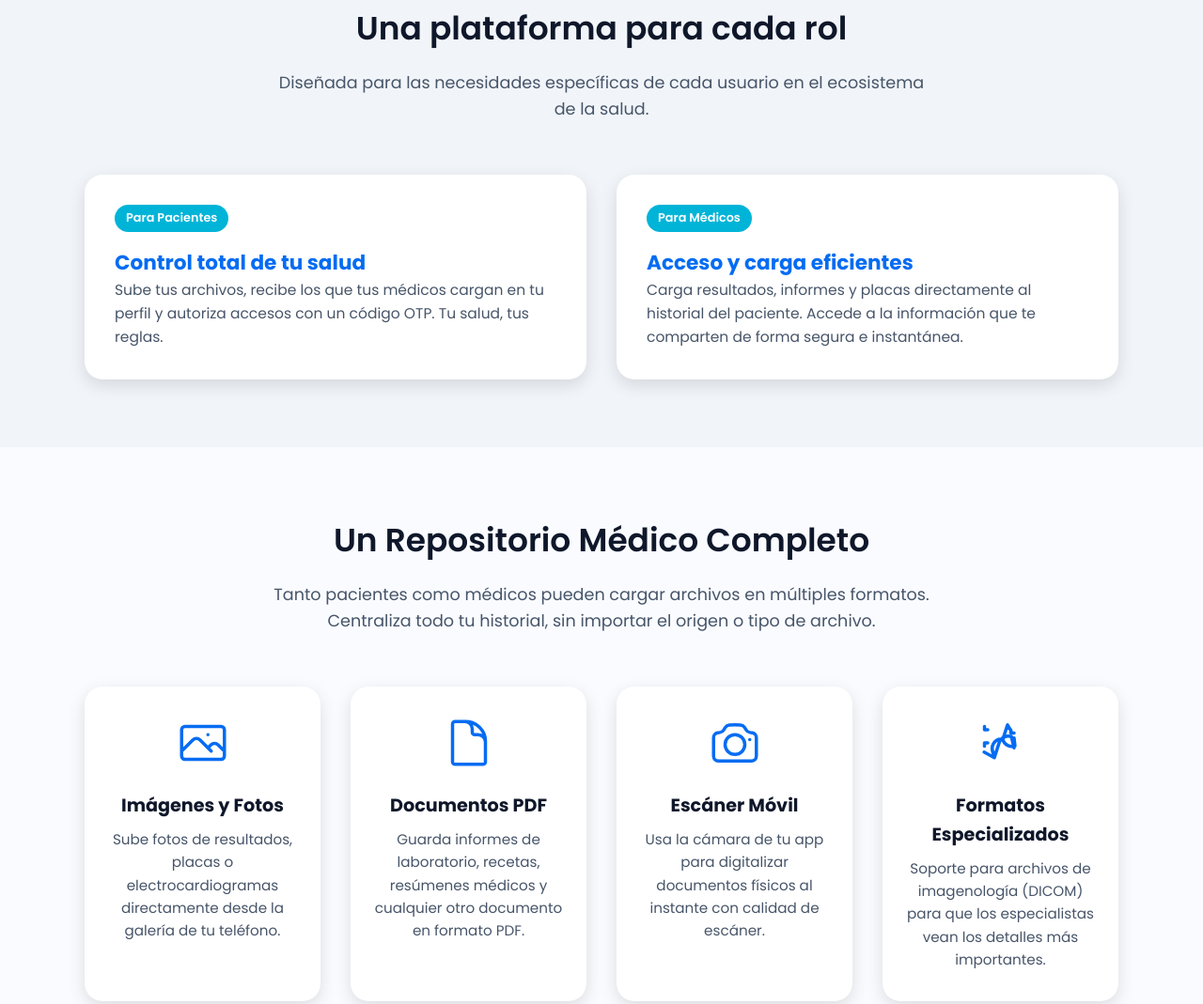
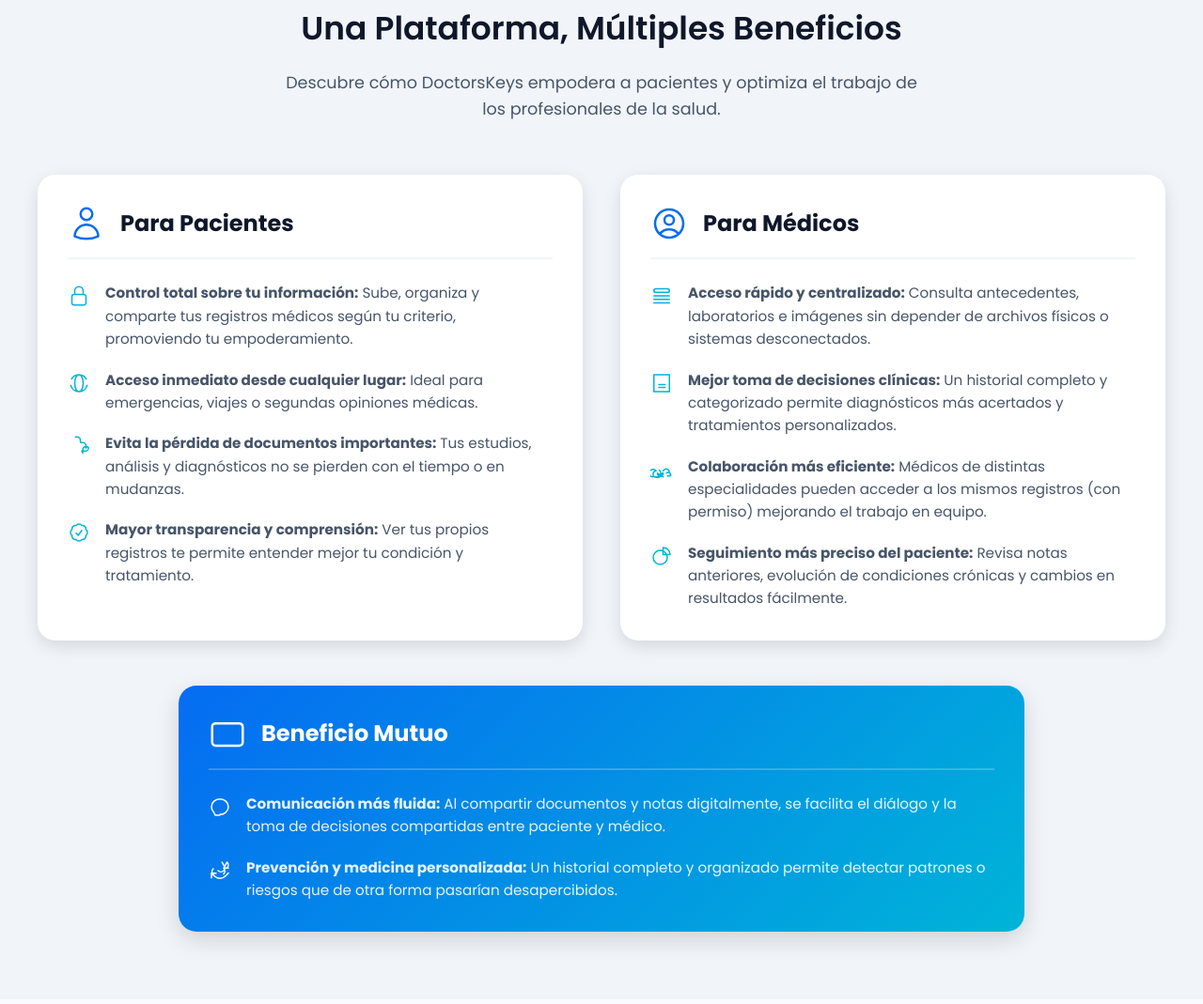
Before and after one commit to eespinoza1/doctorskeyslanding, a plain HTML site: page index.html in a window 1280 px wide. Shown: the part 618-1687 px from the top of the page at 94% size. Drawn offline with Linux system fonts and the light colour scheme.

Commit message:
beneficios

```diff
--- a/index.html
+++ b/index.html
@@ -38,17 +38,26 @@
     @keyframes float{0%,100%{transform:translateY(0)}50%{transform:translateY(-12px)}}
     .section-title{text-align:center;font-size:2.15rem;font-weight:600;margin-bottom:1rem;color:var(--gray-900)}
     .section-subtitle{text-align:center;font-size:1.1rem;color:var(--gray-700);max-width:700px;margin:0 auto 3.5rem}
+
+    /* --- SECCIÓN DE BENEFICIOS MEJORADA --- */
     .features{padding:4.5rem 1rem;background:var(--gray-100)}
-    .features__grid{max-width:1100px;margin:auto;display:grid;gap:2rem;grid-template-columns:repeat(auto-fit,minmax(300px,1fr))}
-    .card{border-radius:1.2rem;padding:2rem;box-shadow:var(--shadow-md);transition:transform .25s,box-shadow .25s;background-color:#fff; display: flex; flex-direction: column;}
-    .card:hover{transform:translateY(-6px);box-shadow:0 12px 30px rgba(0,0,0,.18)}
-    .card__header{display:flex;align-items:center;gap:.8rem;margin-bottom:1rem;}
-    .card__icon{color:var(--primary); width:32px; height:32px; flex-shrink:0;}
-    .card h3{font-size:1.35rem;color:var(--primary);}
-    .card p{font-size:.97rem;color:var(--gray-700); flex-grow: 1;}
-    .badge {background-color: var(--secondary); color: white; font-size: 0.8rem; font-weight: 600; padding: 0.25rem 0.75rem; border-radius: 20px; display: inline-block;}
+    .benefits-container {display: grid; grid-template-columns: 1fr; gap: 2.5rem; max-width: 1200px; margin: 0 auto 3rem auto;}
+    @media (min-width: 768px) { .benefits-container {grid-template-columns: 1fr 1fr;} }
+    .benefit-column {background: #fff; border-radius: 1.2rem; padding: 2rem; box-shadow: var(--shadow-md);}
+    .benefit-header {display: flex; align-items: center; gap: 1rem; margin-bottom: 1.5rem; border-bottom: 2px solid var(--gray-100); padding-bottom: 1rem;}
+    .benefit-header svg {width: 40px; height: 40px; color: var(--primary);}
+    .benefit-header h3 {font-size: 1.5rem; color: var(--gray-900); margin: 0;}
+    .benefit-list {list-style: none; padding: 0; display: flex; flex-direction: column; gap: 1.2rem;}
+    .benefit-list li {display: flex; align-items: flex-start; gap: 1rem;}
+    .benefit-list .li-icon {width: 24px; height: 24px; color: var(--secondary); flex-shrink: 0; margin-top: 3px;}
+    .benefit-list p {margin: 0; font-size: 0.95rem; color: var(--gray-700);}
+    .mutual-benefit-card {background: linear-gradient(135deg, var(--primary), var(--secondary)); color: #fff; border-radius: 1.2rem; padding: 2rem; max-width: 900px; margin: 2rem auto 0 auto; box-shadow: var(--shadow-lg);}
+    .mutual-benefit-card .benefit-header svg {color: #fff;}
+    .mutual-benefit-card .benefit-header h3 {color: #fff;}
+    .mutual-benefit-card .benefit-header {border-bottom-color: rgba(255,255,255,0.2);}
+    .mutual-benefit-card .benefit-list p {color: rgba(255,255,255,0.9);}
+    .mutual-benefit-card .benefit-list .li-icon {color: #fff;}
 
-    /* --- Nueva sección de Formatos de Carga --- */
     .upload-section {padding: 4.5rem 1rem;}
     .upload-section__grid {max-width: 1100px; margin: auto; display: grid; grid-template-columns: repeat(auto-fit, minmax(240px, 1fr)); gap: 2rem;}
     .upload-card {text-align: center; padding: 2rem 1.5rem; border-radius: 1.2rem; background: #fff; box-shadow: var(--shadow-md); transition: transform .25s;}
@@ -65,15 +74,6 @@
     .workflow__step-icon svg {width: 32px; height: 32px;}
     .workflow__step h3 {font-size: 1.25rem; color: var(--gray-900); margin-bottom: 0.5rem;}
     .workflow__step p {font-size: 0.95rem; color: var(--gray-700); max-width: 300px; margin: 0 auto;}
-
-    .organization {padding: 4.5rem 1rem; background-color: var(--gray-100);}
-    .organization__wrapper {max-width: 1100px; margin: auto; display: grid; grid-template-columns: 1fr; gap: 3rem; align-items: center;}
-    @media (min-width: 768px) { .organization__wrapper {grid-template-columns: 1fr 1fr;} }
-    .organization__content ul {list-style: none; padding: 0; display: flex; flex-direction: column; gap: 1rem;}
-    .organization__content li {display: flex; align-items: flex-start; gap: 1rem;}
-    .organization__content .li-icon {color: var(--secondary); width: 24px; height: 24px; flex-shrink: 0; margin-top: 4px;}
-    .organization__content h4 {font-size: 1.1rem; font-weight: 600; color: var(--gray-900); margin-bottom: 0.25rem;}
-    .organization__img {border-radius: 1.2rem; box-shadow: var(--shadow-lg);}
 
     .cta{padding:4.5rem 1rem;background:linear-gradient(90deg,var(--secondary)0%,var(--primary-light)100%);text-align:center;color:#fff;position:relative;overflow:hidden}
     .cta::after{content:"";position:absolute;bottom:-60px;right:-60px;width:240px;height:240px;background:rgba(255,255,255,.15);border-radius:50%;filter:blur(35px)}
@@ -114,32 +114,87 @@
         <a href="#" aria-label="Descargar en Google Play"><img src="https://upload.wikimedia.org/wikipedia/commons/7/78/Google_Play_Store_badge_EN.svg" alt="Google Play"></a>
       </div>
 
-    </div>
-  </section>
-
-  <section class="features" id="features">
-    <h2 class="section-title">Una plataforma para cada rol</h2>
-    <p class="section-subtitle">Diseñada para las necesidades específicas de cada usuario en el ecosistema de la salud.</p>
-    <div class="features__grid">
-      <div class="card">
-        <div class="card__header">
-            <span class="badge">Para Pacientes</span>
-        </div>
-        <h3>Control total de tu salud</h3>
-        <p>Sube tus archivos, recibe los que tus médicos cargan en tu perfil y autoriza accesos con un código OTP. Tu salud, tus reglas.</p>
-      </div>
-       <div class="card">
-        <div class="card__header">
-            <span class="badge">Para Médicos</span>
-        </div>
-        <h3>Acceso y carga eficientes</h3>
-        <p>Carga resultados, informes y placas directamente al historial del paciente. Accede a la información que te comparten de forma segura e instantánea.</p>
-      </div>
 
     </div>
   </section>
 
-  <!-- NUEVA SECCIÓN DE FORMATOS -->
+  <!-- SECCIÓN DE BENEFICIOS ACTUALIZADA -->
+  <section class="features" id="features">
+    <h2 class="section-title">Una Plataforma, Múltiples Beneficios</h2>
+    <p class="section-subtitle">Descubre cómo DoctorsKeys empodera a pacientes y optimiza el trabajo de los profesionales de la salud.</p>
+
+    <div class="benefits-container">
+      <!-- Columna para Pacientes -->
+      <div class="benefit-column">
+        <div class="benefit-header">
+          <svg xmlns="http://www.w3.org/2000/svg" fill="none" viewBox="0 0 24 24" stroke-width="1.5" stroke="currentColor"><path stroke-linecap="round" stroke-linejoin="round" d="M15.75 6a3.75 3.75 0 11-7.5 0 3.75 3.75 0 017.5 0zM4.501 20.118a7.5 7.5 0 0114.998 0A17.933 17.933 0 0112 21.75c-2.676 0-5.216-.584-7.499-1.632z" /></svg>
+          <h3>Para Pacientes</h3>
+        </div>
+        <ul class="benefit-list">
+          <li>
+            <div class="li-icon"><svg xmlns="http://www.w3.org/2000/svg" fill="none" viewBox="0 0 24 24" stroke-width="1.5" stroke="currentColor"><path stroke-linecap="round" stroke-linejoin="round" d="M16.5 10.5V6.75a4.5 4.5 0 10-9 0v3.75m-.75 11.25h10.5a2.25 2.25 0 002.25-2.25v-6.75a2.25 2.25 0 00-2.25-2.25H6.75a2.25 2.25 0 00-2.25 2.25v6.75a2.25 2.25 0 002.25 2.25z" /></svg></div>
+            <p><strong>Control total sobre tu información:</strong> Sube, organiza y comparte tus registros médicos según tu criterio, promoviendo tu empoderamiento.</p>
+          </li>
+          <li>
+            <div class="li-icon"><svg xmlns="http://www.w3.org/2000/svg" fill="none" viewBox="0 0 24 24" stroke-width="1.5" stroke="currentColor"><path stroke-linecap="round" stroke-linejoin="round" d="M12 21a9.004 9.004 0 008.716-6.747M12 21a9.004 9.004 0 01-8.716-6.747M12 21c2.485 0 4.5-4.03 4.5-9S14.485 3 12 3m0 18c-2.485 0-4.5-4.03-4.5-9S9.515 3 12 3m0 0a8.997 8.997 0 017.843 4.582M12 3a8.997 8.997 0 00-7.843 4.582" /></svg></div>
+            <p><strong>Acceso inmediato desde cualquier lugar:</strong> Ideal para emergencias, viajes o segundas opiniones médicas.</p>
+          </li>
+          <li>
+            <div class="li-icon"><svg xmlns="http://www.w3.org/2000/svg" fill="none" viewBox="0 0 24 24" stroke-width="1.5" stroke="currentColor"><path stroke-linecap="round" stroke-linejoin="round" d="M19.5 14.25v-2.625a3.375 3.375 0 00-3.375-3.375h-1.5A1.125 1.125 0 0113.5 7.125v-1.5a3.375 3.375 0 00-3.375-3.375H8.25m6.75 15h3.75a3.375 3.375 0 003.375-3.375V13.5a1.125 1.125 0 01-1.125-1.125h-1.5a3.375 3.375 0 00-3.375 3.375V19.5z" /></svg></div>
+            <p><strong>Evita la pérdida de documentos importantes:</strong> Tus estudios, análisis y diagnósticos no se pierden con el tiempo o en mudanzas.</p>
+          </li>
+          <li>
+            <div class="li-icon"><svg xmlns="http://www.w3.org/2000/svg" fill="none" viewBox="0 0 24 24" stroke-width="1.5" stroke="currentColor"><path stroke-linecap="round" stroke-linejoin="round" d="M9 12.75L11.25 15 15 9.75M21 12c0 1.268-.63 2.39-1.593 3.068a3.745 3.745 0 01-1.043 3.296 3.745 3.745 0 01-3.296 1.043A3.745 3.745 0 0112 21c-1.268 0-2.39-.63-3.068-1.593a3.746 3.746 0 01-3.296-1.043 3.745 3.745 0 01-1.043-3.296A3.745 3.745 0 013 12c0-1.268.63-2.39 1.593-3.068a3.745 3.745 0 011.043-3.296 3.746 3.746 0 013.296-1.043A3.746 3.746 0 0112 3c1.268 0 2.39.63 3.068 1.593a3.746 3.746 0 013.296 1.043 3.746 3.746 0 011.043 3.296A3.745 3.745 0 0121 12z" /></svg></div>
+            <p><strong>Mayor transparencia y comprensión:</strong> Ver tus propios registros te permite entender mejor tu condición y tratamiento.</p>
+          </li>
+        </ul>
+      </div>
+      <!-- Columna para Médicos -->
+      <div class="benefit-column">
+        <div class="benefit-header">
+          <svg xmlns="http://www.w3.org/2000/svg" fill="none" viewBox="0 0 24 24" stroke-width="1.5" stroke="currentColor"><path stroke-linecap="round" stroke-linejoin="round" d="M17.982 18.725A7.488 7.488 0 0012 15.75a7.488 7.488 0 00-5.982 2.975m11.963 0a9 9 0 10-11.963 0m11.963 0A8.966 8.966 0 0112 21a8.966 8.966 0 01-5.982-2.275M15 9.75a3 3 0 11-6 0 3 3 0 016 0z" /></svg>
+          <h3>Para Médicos</h3>
+        </div>
+        <ul class="benefit-list">
+          <li>
+            <div class="li-icon"><svg xmlns="http://www.w3.org/2000/svg" fill="none" viewBox="0 0 24 24" stroke-width="1.5" stroke="currentColor"><path stroke-linecap="round" stroke-linejoin="round" d="M3.75 12h16.5m-16.5 3.75h16.5M3.75 19.5h16.5M5.625 4.5h12.75a1.875 1.875 0 010 3.75H5.625a1.875 1.875 0 010-3.75z" /></svg></div>
+            <p><strong>Acceso rápido y centralizado:</strong> Consulta antecedentes, laboratorios e imágenes sin depender de archivos físicos o sistemas desconectados.</p>
+          </li>
+          <li>
+            <div class="li-icon"><svg xmlns="http://www.w3.org/2000/svg" fill="none" viewBox="0 0 24 24" stroke-width="1.5" stroke="currentColor"><path stroke-linecap="round" stroke-linejoin="round" d="M3.75 3v18h16.5V3H3.75zM9 13.5h6.75M9 16.5h6.75" /></svg></div>
+            <p><strong>Mejor toma de decisiones clínicas:</strong> Un historial completo y categorizado permite diagnósticos más acertados y tratamientos personalizados.</p>
+          </li>
+          <li>
+            <div class="li-icon"><svg xmlns="http://www.w3.org/2000/svg" fill="none" viewBox="0 0 24 24" stroke-width="1.5" stroke="currentColor"><path stroke-linecap="round" stroke-linejoin="round" d="M18 18.72a9.094 9.094 0 003.741-.479 3 3 0 00-4.682-2.72m-7.5-2.962A3 3 0 013 18.72v-2.172a3 3 0 013.03-2.962m3.844 6.132a3 3 0 01-3.844 0m3.844 0a3 3 0 013.844 0m-11.313 0a3.002 3.002 0 01-2.83-2.055A3 3 0 016.15 13.48m7.5 0a3 3 0 016.15 2.172m-6.15 0a3 3 0 01-6.15 0m5.172 0a3 3 0 01-5.172 0m5.172 0a3 3 0 01-5.172 0" /></svg></div>
+            <p><strong>Colaboración más eficiente:</strong> Médicos de distintas especialidades pueden acceder a los mismos registros (con permiso) mejorando el trabajo en equipo.</p>
+          </li>
+          <li>
+            <div class="li-icon"><svg xmlns="http://www.w3.org/2000/svg" fill="none" viewBox="0 0 24 24" stroke-width="1.5" stroke="currentColor"><path stroke-linecap="round" stroke-linejoin="round" d="M10.5 6a7.5 7.5 0 100 15 7.5 7.5 0 000-15z" /><path stroke-linecap="round" stroke-linejoin="round" d="M13.5 10.5H21A7.5 7.5 0 0013.5 3v7.5z" /></svg></div>
+            <p><strong>Seguimiento más preciso del paciente:</strong> Revisa notas anteriores, evolución de condiciones crónicas y cambios en resultados fácilmente.</p>
+          </li>
+        </ul>
+      </div>
+    </div>
+
+    <!-- Tarjeta de Beneficio Mutuo -->
+    <div class="mutual-benefit-card">
+      <div class="benefit-header">
+        <svg xmlns="http://www.w3.org/2000/svg" fill="none" viewBox="0 0 24 24" stroke-width="1.5" stroke="currentColor"><path stroke-linecap="round" stroke-linejoin="round" d="M2.25 7.125A2.25 2.25 0 014.5 4.875h15a2.25 2.25 0 012.25 2.25v9.75a2.25 2.25 0 01-2.25 2.25h-15a2.25 2.25 0 01-2.25-2.25v-9.75z" /></svg>
+        <h3>Beneficio Mutuo</h3>
+      </div>
+      <ul class="benefit-list">
+        <li>
+          <div class="li-icon"><svg xmlns="http://www.w3.org/2000/svg" fill="none" viewBox="0 0 24 24" stroke-width="1.5" stroke="currentColor"><path stroke-linecap="round" stroke-linejoin="round" d="M12 20.25c4.97 0 9-3.694 9-8.25s-4.03-8.25-9-8.25S3 7.444 3 12c0 2.104.859 4.023 2.273 5.482L7 21h4.125c.621 0 1.125-.504 1.125-1.125V20.25z" /></svg></div>
+          <p><strong>Comunicación más fluida:</strong> Al compartir documentos y notas digitalmente, se facilita el diálogo y la toma de decisiones compartidas entre paciente y médico.</p>
+        </li>
+        <li>
+          <div class="li-icon"><svg xmlns="http://www.w3.org/2000/svg" fill="none" viewBox="0 0 24 24" stroke-width="1.5" stroke="currentColor"><path stroke-linecap="round" stroke-linejoin="round" d="M16.023 9.348h4.992v-.001M2.985 19.644v-4.992m0 0h4.992m-4.993 0l3.181 3.183a8.25 8.25 0 0011.667 0l3.181-3.183m-4.991-2.696a4.25 4.25 0 01-6.01 0M16.023 9.348a4.25 4.25 0 010 6.01M19.644 2.985a4.25 4.25 0 010 6.01M4.93 16.023a4.25 4.25 0 010-6.01M16.023 9.348L19.644 2.985m0 0l-2.696 4.992m-2.696-4.992l2.696 4.992" /></svg></div>
+          <p><strong>Prevención y medicina personalizada:</strong> Un historial completo y organizado permite detectar patrones o riesgos que de otra forma pasarían desapercibidos.</p>
+        </li>
+      </ul>
+    </div>
+  </section>
+
   <section id="formats" class="upload-section">
     <h2 class="section-title">Un Repositorio Médico Completo</h2>
     <p class="section-subtitle">Tanto pacientes como médicos pueden cargar archivos en múltiples formatos. Centraliza todo tu historial, sin importar el origen o tipo de archivo.</p>
@@ -206,43 +261,10 @@
     </div>
   </section>
 
-  <section id="organization" class="organization">
-      <div class="organization__wrapper">
-          <div class="organization__content">
-            <h2 class="section-title" style="text-align: left;">Organización Inteligente</h2>
-            <p class="section-subtitle" style="text-align: left; margin-left: 0;">Olvídate del desorden. Nuestra IA clasifica tus documentos para que encuentres lo que necesitas, cuando lo necesitas.</p>
-            <ul>
-                <li>
-                    <div class="li-icon"><svg xmlns="http://www.w3.org/2000/svg" fill="none" viewBox="0 0 24 24" stroke-width="1.5" stroke="currentColor"><path stroke-linecap="round" stroke-linejoin="round" d="M3.75 12h16.5m-16.5 3.75h16.5M3.75 19.5h16.5M5.625 4.5h12.75a1.875 1.875 0 010 3.75H5.625a1.875 1.875 0 010-3.75z" /></svg></div>
-                    <div>
-                        <h4>Clasificación por Patología</h4>
-                        <p>Sube tus archivos y nuestro sistema los analizará para agruparlos por condición médica (ej. Cardiología, Traumatología).</p>
-                    </div>
-                </li>
-                <li>
-                    <div class="li-icon"><svg xmlns="http://www.w3.org/2000/svg" fill="none" viewBox="0 0 24 24" stroke-width="1.5" stroke="currentColor"><path stroke-linecap="round" stroke-linejoin="round" d="M6.75 3v2.25M17.25 3v2.25M3 18.75V7.5a2.25 2.25 0 012.25-2.25h13.5A2.25 2.25 0 0121 7.5v11.25m-18 0A2.25 2.25 0 005.25 21h13.5A2.25 2.25 0 0021 18.75m-18 0h18" /></svg></div>
-                    <div>
-                        <h4>Línea de Tiempo Automática</h4>
-                        <p>Visualiza tu historial médico completo en una línea de tiempo cronológica para un seguimiento claro de tu evolución.</p>
-                    </div>
-                </li>
-                 <li>
-                    <div class="li-icon"><svg xmlns="http://www.w3.org/2000/svg" fill="none" viewBox="0 0 24 24" stroke-width="1.5" stroke="currentColor"><path stroke-linecap="round" stroke-linejoin="round" d="M21 21l-5.197-5.197m0 0A7.5 7.5 0 105.196 5.196a7.5 7.5 0 0010.607 10.607z" /></svg></div>
-                    <div>
-                        <h4>Búsqueda Rápida y Filtros</h4>
-                        <p>Encuentra cualquier documento en segundos usando filtros por fecha, tipo de estudio o patología.</p>
-                    </div>
-                </li>
-            </ul>
-          </div>
-          <img class="organization__img" src="https://images.unsplash.com/photo-1584432810601-6c7f27d2362b?auto=format&fit=crop&q=80&w=900" alt="Historial médico organizado en una pantalla" />
-      </div>
-  </section>
-
   <section class="cta" id="cta">
     <h2>Toma el control de tu salud hoy</h2>
-    <p>Desde $Pendiente por aclarar. Cancela cuando quieras.</p>
-    <button class="btn btn--light" onclick="alert('Prueba iniciada')">Iniciar prueba gratuita</button>
+    <p>Desde $N USD al mes con 14 días de prueba gratis. Cancela cuando quieras.</p>
+    <button class="btn btn--light" onclick="alert('Prueba iniciada')">Iniciar prueba gratuita(definicion en proceso)</button>
   </section>
 
   <footer>
```
